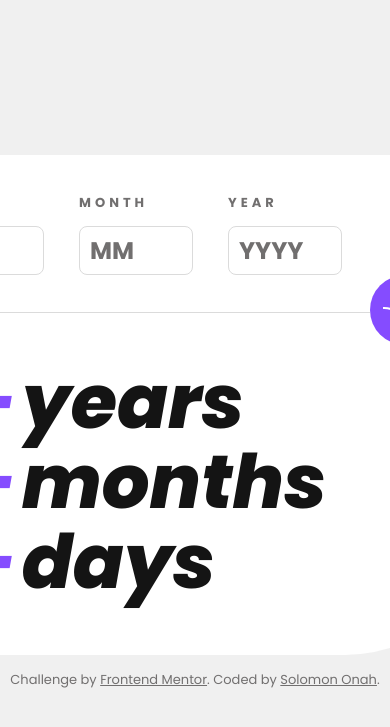
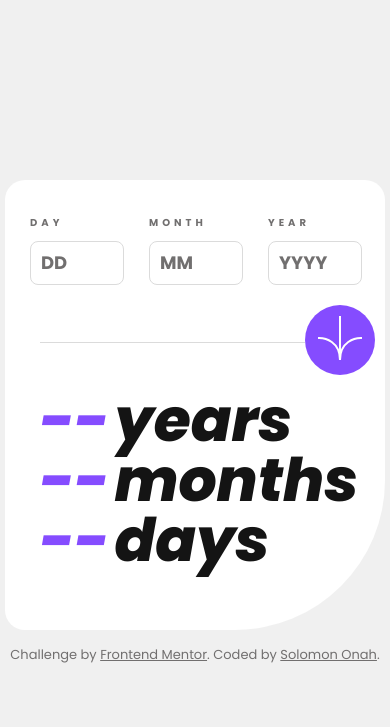
Before and after one commit to HackmanGandalf/personal, a Flask app: page /agecalculator in a window 390 px wide; the page is wider, and only the part inside the window is pictured. Shown: the top 727 px of that part. Run offline with Flask 2, Linux system fonts and the light colour scheme; some libraries are stand-ins or nearby versions.

Commit message:
Add files via upload

```diff
--- a/static/css/agecalculator.css
+++ b/static/css/agecalculator.css
@@ -1,7 +1,6 @@
 html, body{
     height: 100%;
     margin: 0;
-    width: 100%
 }
 
 .background {
@@ -23,6 +22,12 @@ html, body{
 
 }
 
+@media (max-width:767px) {
+    .card {
+        width: 380px;
+        height: 450px;
+    }
+}
 .inputfields {
     padding-top: 25px;
     display: flex;
@@ -33,6 +38,12 @@ html, body{
     padding-left: 35px;
 }
 
+@media (max-width:767px) {
+    .date {
+        padding-left: 25px;
+    }
+}
+
 .fieldname {
     font-family: 'Poppins', sans-serif;
     font-weight: bold;
@@ -40,6 +51,13 @@ html, body{
     color: hsl(0, 1%, 44%);
     letter-spacing: 4px;
 }
+
+@media (max-width:767px) {
+    .fieldname {
+        font-size: 10px;
+    }
+}
+
 
 #dayvalidationMessage {
     color: red;
@@ -78,9 +96,44 @@ input {
     font-family: 'Poppins', sans-serif;
     font-weight: 700;
     font-size:x-large;
-    color: hsl(0, 1%, 44%);
+    color: black;
     padding-left: 10px;
     cursor: pointer;
+}
+
+@media (max-width:767px) {
+    input {
+        width: 80px;
+        height: 40px;
+        font-size: 18px;
+    }
+}
+
+.inputerror {
+    border-radius: 8px;
+    border-color: red;
+    border-width: 1px;
+    border-style: solid;
+    width: 100px;
+    height: 45px;
+    font-family: 'Poppins', sans-serif;
+    font-weight: 700;
+    font-size:x-large;
+    color: black;
+    padding-left: 10px;
+    cursor: pointer;
+}
+
+input::placeholder {
+    color: hsl(0, 1%, 44%);
+
+}
+
+
+@media (max-width:767px) {
+    input::placeholder {
+        font-size: 18px;
+    }
 }
 
 ::placeholder {
@@ -93,8 +146,14 @@ input {
 
 .hrLine {
     display: flex;
-    width: 520px;
+    /* width: 520px; */
     margin-left: 35px;
+}
+
+@media (max-width:767px) {
+    .hrLine {
+        padding-top: 20px;
+    }
 }
 
 button {
@@ -105,6 +164,13 @@ button {
     border-radius: 35px;
     margin-right: 10px;
     cursor: pointer;
+}
+
+@media (max-width:767px) {
+    button {
+        width: 70px;
+        height: 70px;
+    }
 }
 
 button:active {
@@ -125,6 +191,12 @@ button:active {
     height: 80px;
 }
 
+@media (max-width:767px) {
+    .textbg {
+        height: 60px;
+    }
+}
+
 .text {
     color: hsl(0, 0%, 8%);
     font-family: 'Poppins', sans-serif;
@@ -133,6 +205,12 @@ button:active {
     font-size: 75px;
     padding-left: 5px;
     margin: 0;
+}
+
+@media (max-width:767px) {
+    .text {
+        font-size: 60px;
+    }
 }
 
 .year {
@@ -145,6 +223,12 @@ button:active {
     margin: 0;
 }
 
+@media (max-width:767px) {
+    .year {
+        font-size: 60px;
+    }
+}
+
 .month {
     color: hsl(259, 100%, 65%);
     font-family: 'Poppins', sans-serif;
@@ -155,6 +239,12 @@ button:active {
     margin: 0;
 }
 
+@media (max-width:767px) {
+    .month {
+        font-size: 60px;
+    }
+}
+
 .day {
     color: hsl(259, 100%, 65%);
     font-family: 'Poppins', sans-serif;
@@ -163,6 +253,12 @@ button:active {
     font-size: 75px;
     padding-left: 35px;
     margin: 0;
+}
+
+@media (max-width:767px) {
+    .day {
+        font-size: 60px;
+    }
 }
 
 .attribution {
--- a/static/js/agecalculator.js
+++ b/static/js/agecalculator.js
@@ -60,7 +60,7 @@ function handleClick(event) {
     dayvalidationMessage.style.display = 'none';
     monthvalidationMessage.style.display = 'none';
     yearvalidationMessage.style.display = 'none';
-    form.reset();
+    // form.reset();
 
     console.log(today.getDate())
     calculate_days_in_month(month)
--- a/templates/fm qr.html
+++ b/templates/fm qr.html
@@ -5,7 +5,7 @@
   <!-- <meta name="viewport" content="width=device-width, initial-scale=1.0"> displays site properly based on user's device -->
 
   <!-- <link rel="icon" type="image/png" sizes="32x32" href="./images/favicon-32x32.png"> -->
-  <link rel="stylesheet" href="static/assets/fm qr.css">
+  <link rel="stylesheet" href="static/css/fm qr.css">
   <link rel="preconnect" href="https://fonts.googleapis.com">
   <link rel="preconnect" href="https://fonts.gstatic.com" crossorigin>
   <link href="https://fonts.googleapis.com/css2?family=Outfit:wght@400;700&display=swap" rel="stylesheet">
```
Also changed, not shown: templates/index.html (line endings or trailing spaces).
